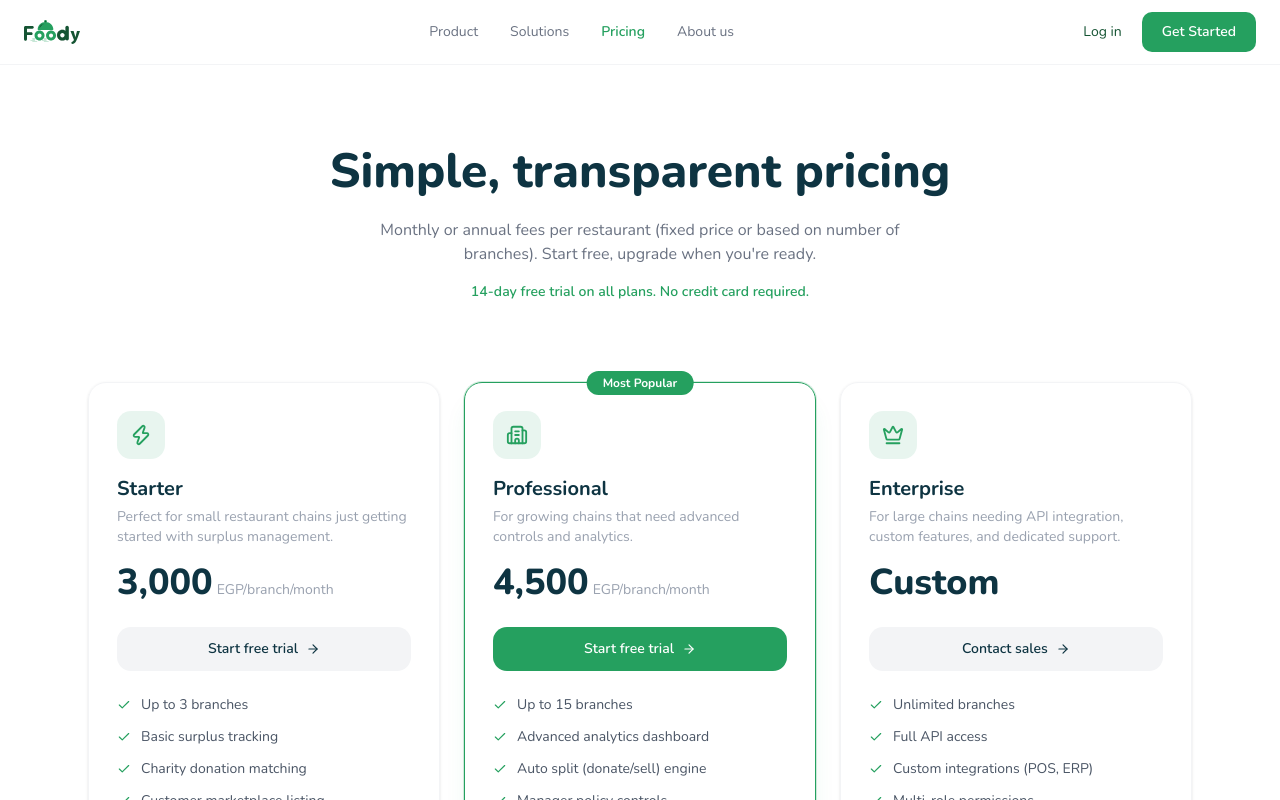
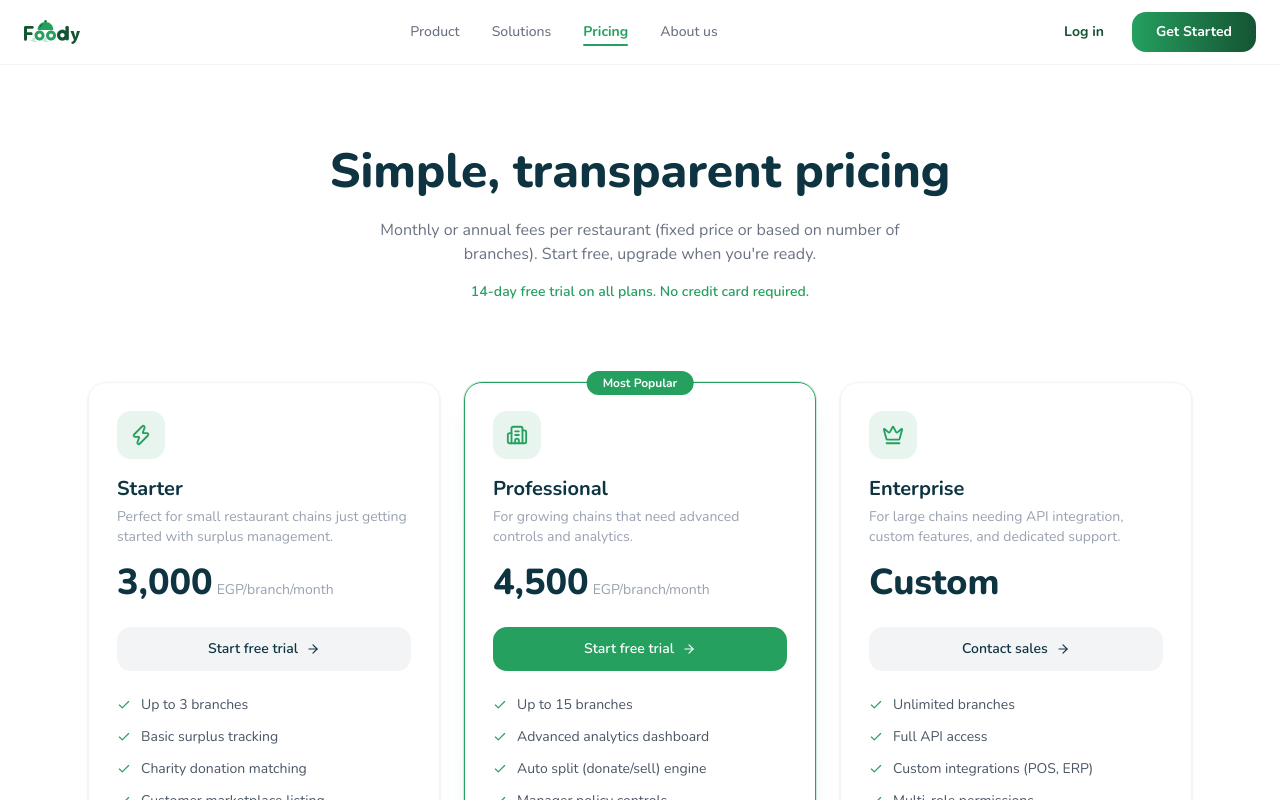
Before and after one commit to nader035/foody-frontend, a Next.js app: page /pricing in a window 1280 px wide. Shown: the top 800 px of the page. Built offline with nearby package versions, Linux system fonts and the light colour scheme.

Commit message:
feat(marketing): premium role-integrated navbar with session sync and user menu

```diff
--- a/src/features/marketing/components/shared/marketing-navbar.tsx
+++ b/src/features/marketing/components/shared/marketing-navbar.tsx
@@ -1,15 +1,22 @@
 "use client";
 
+import { useSyncExternalStore, useState, useRef, useEffect } from "react";
 import Link from "next/link";
+import { useRouter } from "next/navigation";
+import {
+  ArrowRight,
+  LogOut,
+  LayoutDashboard,
+  User as UserIcon,
+  ChevronDown,
+} from "lucide-react";
 import { Logo } from "@/shared/branding";
 import { useCurrentUser } from "@/features/auth/hooks/useCurrentUser";
-import { ArrowRight } from "lucide-react";
+import { useLogout } from "@/features/auth/hooks/useLogout";
+import { getAuthUser } from "@/platform/auth/session.client";
+import { roleHome } from "@/platform/auth/route-access";
 
 type NavLabel = "Product" | "Solutions" | "Pricing" | "About us";
-
-type MarketingNavbarProps = {
-  activeLink?: NavLabel;
-};
 
 const links: Array<{ label: NavLabel; path: string }> = [
   { label: "Product", path: "/product" },
@@ -18,76 +25,137 @@ const links: Array<{ label: NavLabel; path: string }> = [
   { label: "About us", path: "/about" },
 ];
 
-export function MarketingNavbar({ activeLink }: MarketingNavbarProps) {
-  const { data: user, isLoading } = useCurrentUser();
+export function MarketingNavbar({ activeLink }: { activeLink?: NavLabel }) {
+  const router = useRouter();
+  const logout = useLogout();
+  const [isMenuOpen, setIsMenuOpen] = useState(false);
+  const menuRef = useRef<HTMLDivElement>(null);
 
-  const getDashboardLink = () => {
-    if (!user) return "/auth";
-    switch (user.role) {
-      case "customer":
-        return "/customer";
-      case "manager":
-        return "/manager";
-      case "staff":
-        return "/staff";
-      case "charity":
-        return "/charity";
-      default:
-        return "/auth";
-    }
+  // Use sync store for immediate UI feedback on local session
+  const localUser = useSyncExternalStore(
+    (onStoreChange) => {
+      window.addEventListener("storage", onStoreChange);
+      return () => window.removeEventListener("storage", onStoreChange);
+    },
+    () => getAuthUser(),
+    () => null,
+  );
+
+  // Also fetch fresh data to keep profile in sync
+  const { data: apiUser } = useCurrentUser();
+  const user = apiUser || localUser;
+
+  // Close menu on click outside
+  useEffect(() => {
+    const handleClickOutside = (event: MouseEvent) => {
+      if (menuRef.current && !menuRef.current.contains(event.target as Node)) {
+        setIsMenuOpen(false);
+      }
+    };
+    document.addEventListener("mousedown", handleClickOutside);
+    return () => document.removeEventListener("mousedown", handleClickOutside);
+  }, []);
+
+  const handleLogout = async () => {
+    await logout.mutateAsync();
+    setIsMenuOpen(false);
+    router.push("/");
   };
 
   return (
-    <nav className="sticky top-0 z-50 bg-white/90 backdrop-blur-md border-b border-gray-100">
+    <nav className="sticky top-0 z-50 bg-white/80 backdrop-blur-md border-b border-gray-100">
       <div className="max-w-7xl mx-auto px-6 h-16 flex items-center justify-between">
-        <Link href="/" className="cursor-pointer">
+        <Link href="/" className="cursor-pointer hover:opacity-80 transition-opacity">
           <Logo size="sm" />
         </Link>
 
+        {/* Center Links */}
         <div className="hidden md:flex items-center gap-8">
           {links.map((link) => (
             <Link
               key={link.label}
               href={link.path}
-              className={`text-sm transition-colors ${
+              className={`text-sm transition-colors relative py-1 ${
                 activeLink === link.label
                   ? "text-[#25A05F]"
                   : "text-gray-500 hover:text-[#155433]"
               }`}
-              style={{ fontWeight: activeLink === link.label ? 600 : 400 }}
+              style={{ fontWeight: activeLink === link.label ? 700 : 500 }}
             >
               {link.label}
+              {activeLink === link.label && (
+                <span className="absolute bottom-0 left-0 w-full h-0.5 bg-[#25A05F] rounded-full" />
+              )}
             </Link>
           ))}
         </div>
 
-        <div className="flex items-center gap-5">
-          {isLoading ? (
-            <div className="w-24 h-10 bg-gray-100 rounded-lg animate-pulse" />
-          ) : user ? (
-            <Link
-              href={getDashboardLink()}
-              className="bg-[#25A05F] hover:bg-[#1e8a4f] text-white text-sm px-5 py-2.5 rounded-lg transition-colors flex items-center gap-2"
-              style={{ fontWeight: 600 }}
-            >
-              Dashboard <ArrowRight size={16} />
-            </Link>
+        {/* Auth Actions */}
+        <div className="flex items-center gap-4">
+          {user ? (
+            <div className="relative" ref={menuRef}>
+              <button
+                onClick={() => setIsMenuOpen(!isMenuOpen)}
+                className="flex items-center gap-2 pl-2 pr-1 py-1 rounded-full border border-gray-200 hover:border-[#25A05F]/30 hover:bg-gray-50 transition-all group"
+              >
+                <div className="w-8 h-8 rounded-full bg-linear-to-br from-[#25A05F] to-[#155433] flex items-center justify-center text-white">
+                  <UserIcon size={16} />
+                </div>
+                <div className="hidden sm:block text-left mr-1">
+                  <p className="text-[11px] text-gray-400 font-bold uppercase tracking-wider leading-none mb-0.5">
+                    {user.role}
+                  </p>
+                  <p className="text-xs text-[#0E3442] font-semibold leading-none truncate max-w-[100px]">
+                    {user.fullName.split(" ")[0]}
+                  </p>
+                </div>
+                <ChevronDown size={14} className={`text-gray-400 transition-transform duration-200 ${isMenuOpen ? 'rotate-180' : ''}`} />
+              </button>
+
+              {/* Dropdown Menu */}
+              {isMenuOpen && (
+                <div className="absolute right-0 mt-2 w-56 bg-white rounded-2xl shadow-xl border border-gray-100 overflow-hidden py-2 animate-in fade-in zoom-in duration-200">
+                  <div className="px-4 py-3 border-b border-gray-50 mb-1">
+                    <p className="text-xs font-bold text-gray-400 uppercase tracking-widest mb-1">Signed in as</p>
+                    <p className="text-sm font-bold text-[#0E3442] truncate">{user.fullName}</p>
+                    <p className="text-[11px] text-gray-500 truncate">{user.email}</p>
+                  </div>
+
+                  <Link
+                    href={roleHome[user.role]}
+                    className="flex items-center gap-3 px-4 py-2.5 text-sm text-gray-700 hover:bg-gray-50 hover:text-[#25A05F] transition-colors"
+                  >
+                    <LayoutDashboard size={18} className="text-gray-400" />
+                    Go to Dashboard
+                  </Link>
+
+                  <button
+                    onClick={handleLogout}
+                    disabled={logout.isPending}
+                    className="w-full flex items-center gap-3 px-4 py-2.5 text-sm text-red-600 hover:bg-red-50 transition-colors border-t border-gray-50 mt-1"
+                  >
+                    <LogOut size={18} />
+                    {logout.isPending ? "Signing out..." : "Sign out"}
+                  </button>
+                </div>
+              )}
+            </div>
           ) : (
-            <>
+            <div className="flex items-center gap-3">
               <Link
                 href="/auth"
-                className="text-sm text-[#155433] hover:text-[#25A05F] transition-colors hidden sm:block"
+                className="text-sm font-bold text-[#155433] hover:text-[#25A05F] transition-colors px-4 py-2"
               >
                 Log in
               </Link>
               <Link
                 href="/auth"
-                className="bg-[#25A05F] hover:bg-[#1e8a4f] text-white text-sm px-5 py-2.5 rounded-lg transition-colors"
-                style={{ fontWeight: 600 }}
+                className="bg-linear-to-r from-[#25A05F] to-[#155433] hover:shadow-lg hover:shadow-[#25A05F]/20 text-white text-sm px-6 py-2.5 rounded-xl transition-all active:scale-95"
+                style={{ fontWeight: 700 }}
               >
                 Get Started
               </Link>
-            </>
+            </div>
           )}
         </div>
       </div>
```
